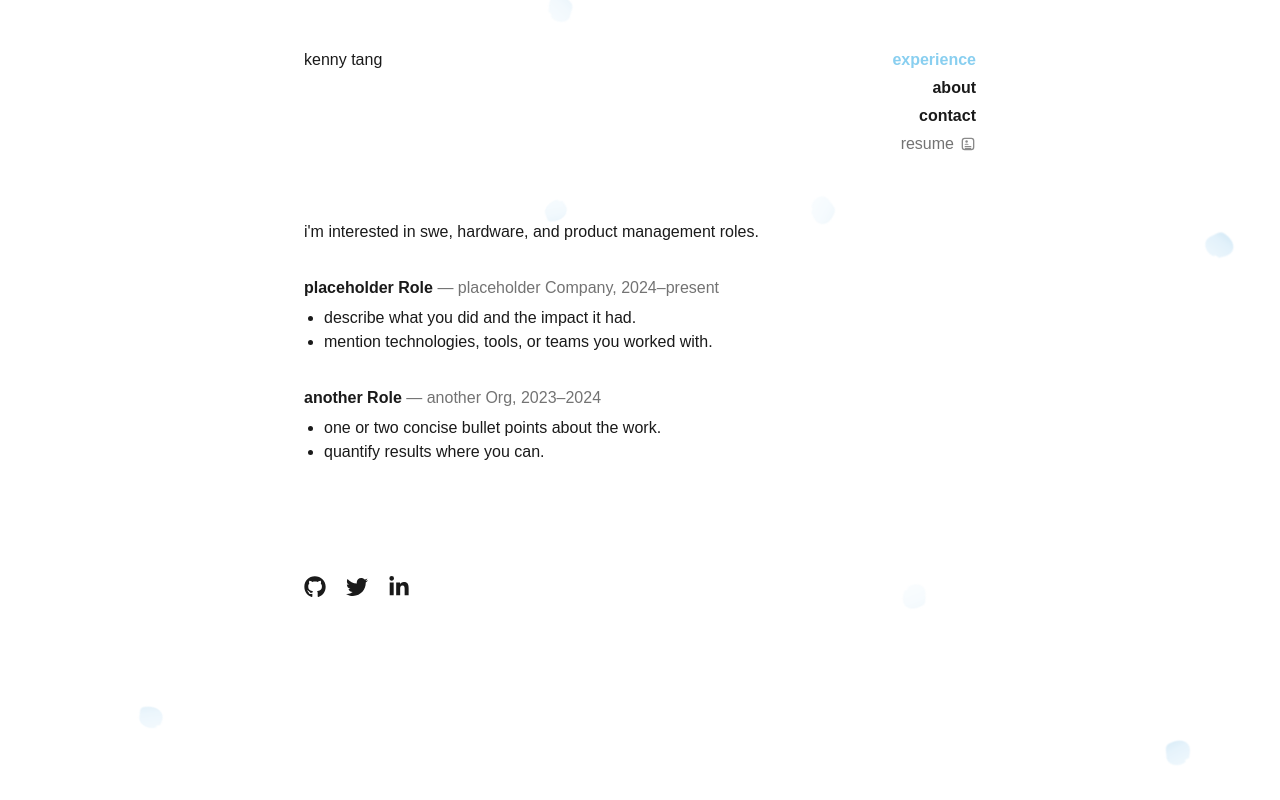
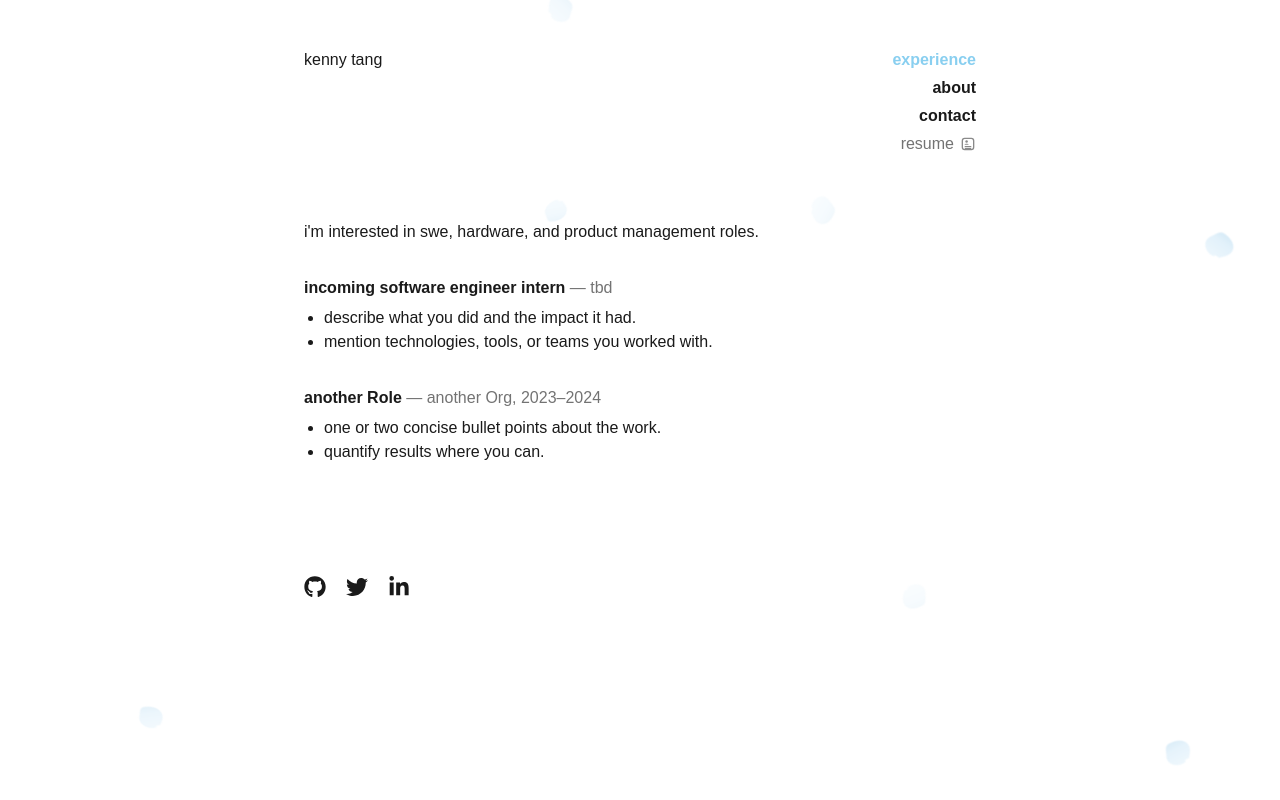
Before and after one commit to kennyzcx/kennyzcx.github.io, a Next.js app: page /experience in a window 1280 px wide. Built offline with nearby package versions, Linux system fonts and the light colour scheme; a web font is replaced by a local one.

Commit message:
updated experience page

```diff
--- a/app/experience/page.tsx
+++ b/app/experience/page.tsx
@@ -11,8 +11,8 @@ export default function Experience() {
 
       {/* TODO: replace with your real experience entries */}
       <div className="mb-8">
-        <h2 className="inline font-bold">placeholder Role</h2>{" "}
-        <span className="text-neutral-500">— placeholder Company, 2024–present</span>
+        <h2 className="inline font-bold">incoming software engineer intern</h2>{" "}
+        <span className="text-neutral-500">— tbd</span>
         <ul className="list-disc ml-5 mt-1.5">
           <li>describe what you did and the impact it had.</li>
           <li>mention technologies, tools, or teams you worked with.</li>
```
